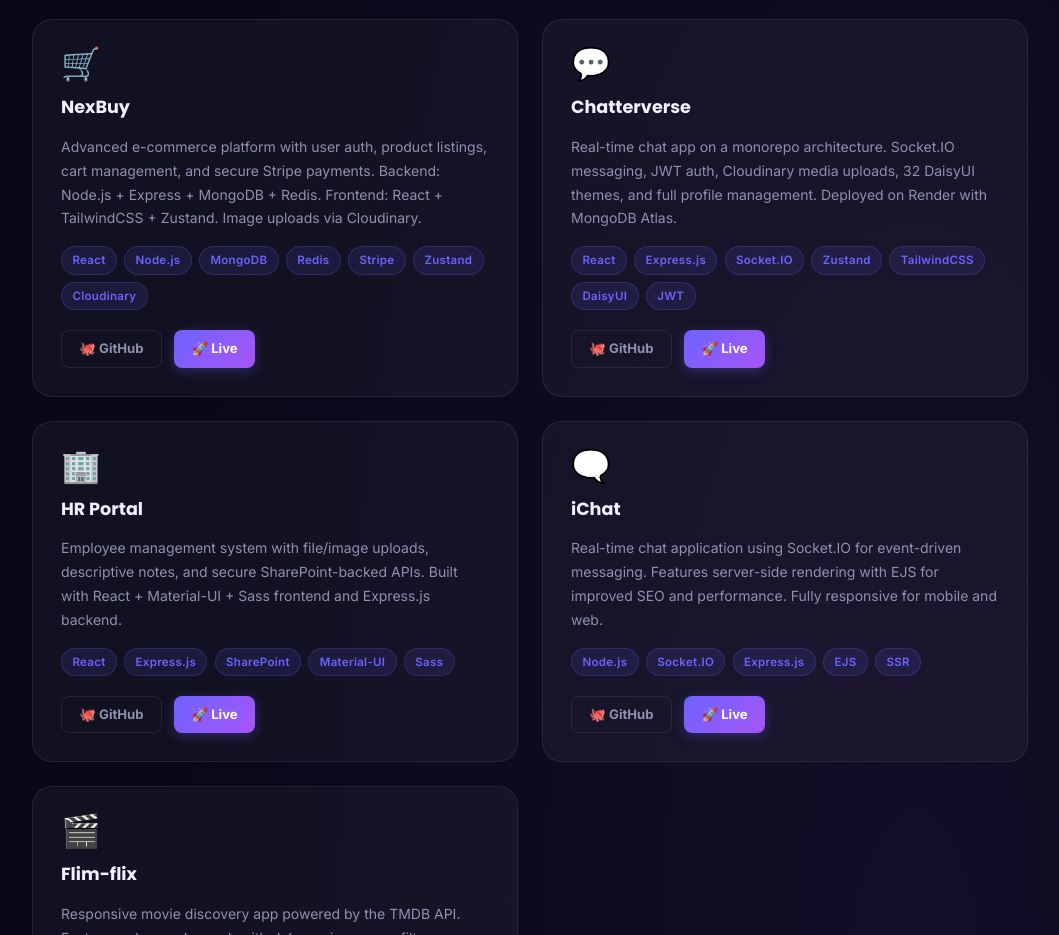
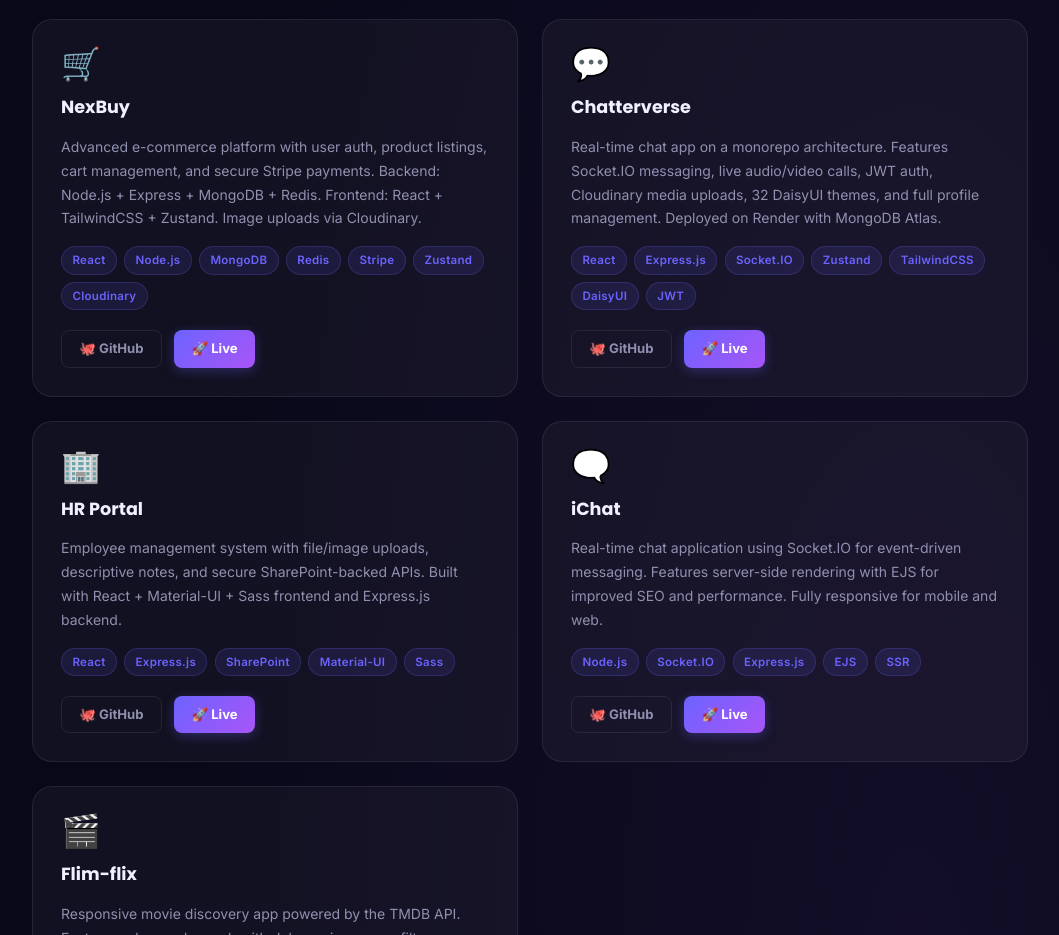
Before and after one commit to sharafath-ali/Personal-website, a React (Vite) app: page / in a window 1280 px wide. Shown: the part 3420-4355 px from the top of the page, without its empty margins (110-1169 px from the left). Built offline with nearby package versions, Linux system fonts and the light colour scheme; a web font is replaced by a local one.

Commit message:
feat: add ProjectCards component to display portfolio projects with motion animations

```diff
--- a/src/components/ProjectCards.jsx
+++ b/src/components/ProjectCards.jsx
@@ -16,7 +16,7 @@ const projects = [
     icon: "💬",
     title: "Chatterverse",
     description:
-      "Real-time chat app on a monorepo architecture. Socket.IO messaging, JWT auth, Cloudinary media uploads, 32 DaisyUI themes, and full profile management. Deployed on Render with MongoDB Atlas.",
+      "Real-time chat app on a monorepo architecture. Features Socket.IO messaging, live audio/video calls, JWT auth, Cloudinary media uploads, 32 DaisyUI themes, and full profile management. Deployed on Render with MongoDB Atlas.",
     tech: ["React", "Express.js", "Socket.IO", "Zustand", "TailwindCSS", "DaisyUI", "JWT"],
     github: "https://github.com/sharafath-ali/Chatterverse",
     live: "https://chatterverse-0hba.onrender.com/",
```
